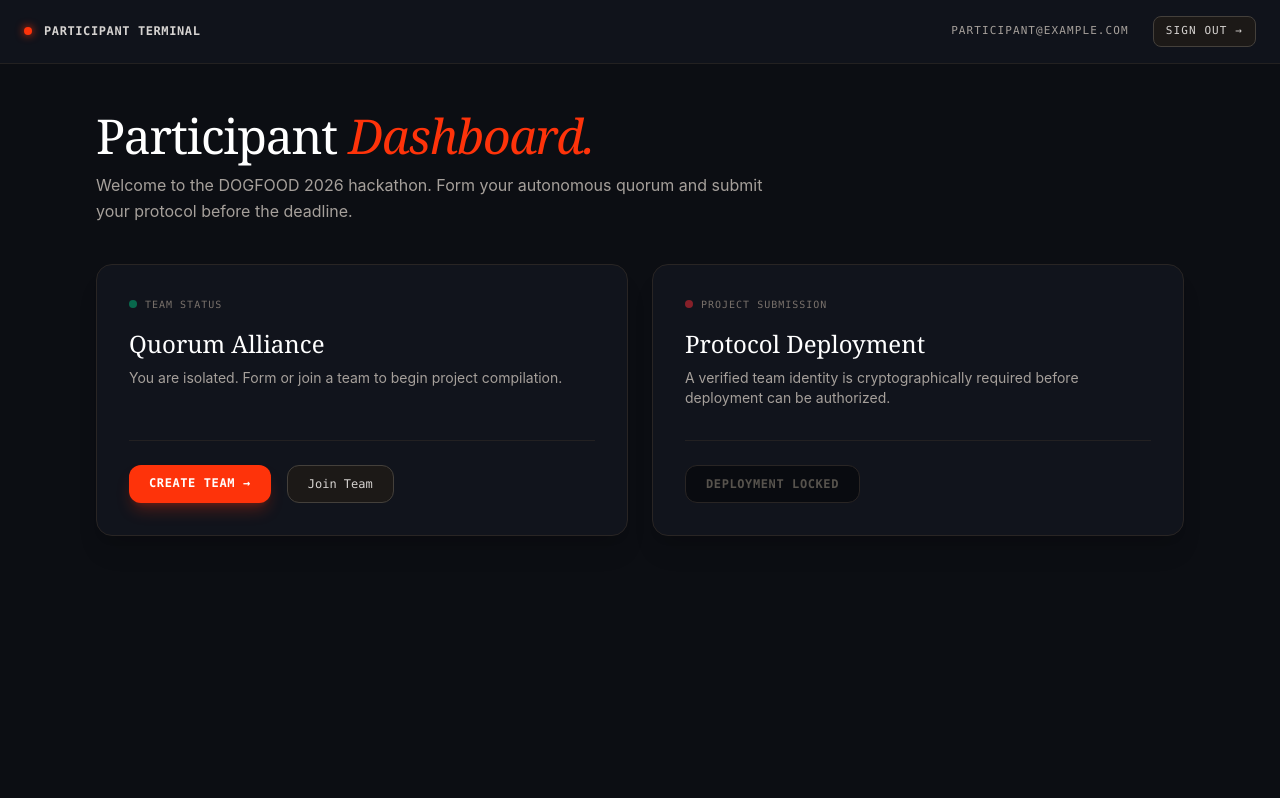
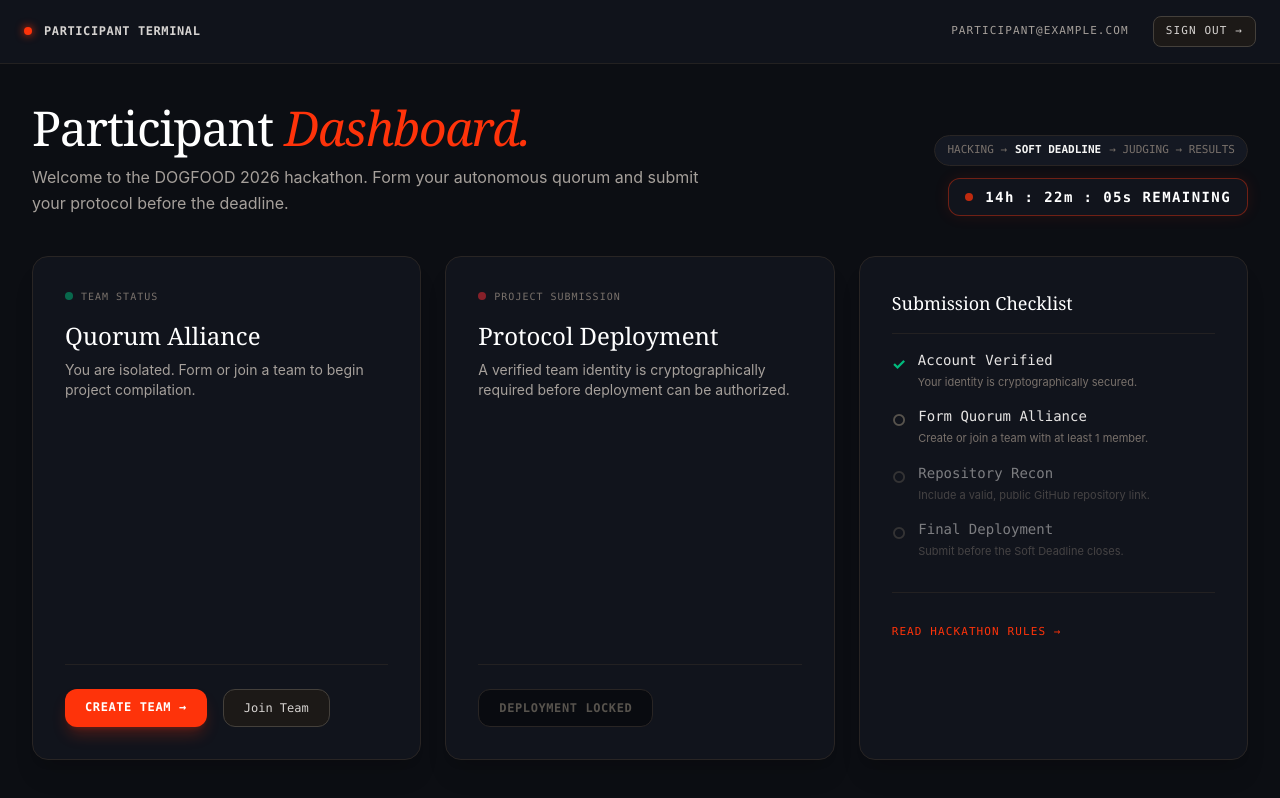
Before and after one commit to helplanes/dogfood-2026, a Next.js app: page /dashboard in a window 1280 px wide. Built offline with nearby package versions, Linux system fonts and the light colour scheme.

Commit message:
feat(participant): add countdown, sidebar, and status badges to dashboard

```diff
--- a/src/app/(participant)/dashboard/page.tsx
+++ b/src/app/(participant)/dashboard/page.tsx
@@ -3,7 +3,6 @@
 import { useState, useEffect } from "react";
 import Link from "next/link";
 import { useRouter } from "next/navigation";
-import { PublicProject } from "@/contracts";
 
 export default function ParticipantDashboard() {
   const router = useRouter();
@@ -13,16 +12,22 @@ export default function ParticipantDashboard() {
     role: "participant",
   });
 
-  const [team, setTeam] = useState<{ id: string; name: string; members: string[] } | null>(null);
+  const [team, setTeam] = useState<{ id: string; name: string; members: { email: string, role: string, status: string }[] } | null>(null);
+
+  // Mock countdown timer setup (static for display, could be dynamic later)
+  const [timeLeft, setTimeLeft] = useState("14h : 22m : 05s");
 
   useEffect(() => {
     const mockTeam = localStorage.getItem('mock_team');
     if (mockTeam) {
-      // eslint-disable-next-line react-hooks/set-state-in-effect
       setTeam({
         id: 'tm_mock',
         name: mockTeam,
-        members: ["participant@example.com", "hacker2@example.com", "coder3@example.com"]
+        members: [
+          { email: "participant@example.com", role: "Leader", status: "Accepted" },
+          { email: "hacker2@example.com", role: "Member", status: "Accepted" },
+          { email: "coder3@example.com", role: "Member", status: "Pending Invite" }
+        ]
       });
     }
   }, []);
@@ -45,7 +50,9 @@ export default function ParticipantDashboard() {
         </nav>
       </header>
 
-      <main className="max-w-6xl mx-auto px-4 sm:px-6 lg:px-8 py-12 space-y-10 w-full">
+      <main className="max-w-7xl mx-auto px-4 sm:px-6 lg:px-8 py-10 space-y-10 w-full flex-grow flex flex-col">
+        {/* Title and Timeline/Countdown Section */}
+        <div className="flex flex-col lg:flex-row lg:items-end justify-between gap-6">
           <div>
             <h2 className="text-4xl md:text-5xl font-serif text-white tracking-tight">
               Participant <span className="italic text-[#fe330a]">Dashboard.</span>
@@ -55,7 +62,25 @@ export default function ParticipantDashboard() {
             </p>
           </div>
 
-        <div className="grid grid-cols-1 lg:grid-cols-2 gap-6">
+          <div className="flex flex-col items-start lg:items-end gap-3">
+            <div className="inline-flex items-center gap-2 px-3 py-1.5 rounded-full bg-[#141822] border border-stone-800 text-[11px] font-mono text-stone-400">
+              <span className="text-stone-500">HACKING &rarr;</span>
+              <span className="text-stone-100 font-bold">SOFT DEADLINE</span>
+              <span className="text-stone-500">&rarr; JUDGING &rarr; RESULTS</span>
+            </div>
+            <div className="inline-flex items-center gap-3 px-4 py-2 rounded-xl bg-[#11141c] border border-[#fe330a]/40 shadow-[0_0_15px_rgba(254,51,10,0.1)]">
+              <span className="h-2 w-2 rounded-full bg-[#fe330a] animate-pulse" />
+              <span className="font-mono text-sm tracking-widest text-white font-bold">{timeLeft} REMAINING</span>
+            </div>
+          </div>
+        </div>
+
+        {/* Dashboard Content Grid */}
+        <div className="grid grid-cols-1 lg:grid-cols-3 gap-6 flex-grow">
+
+          {/* Main Content Area (Cards) */}
+          <div className="lg:col-span-2 space-y-6">
+            <div className="grid grid-cols-1 md:grid-cols-2 gap-6 h-full">
               {/* Team Status Card */}
               <div className="p-6 md:p-8 rounded-2xl bg-[#11141c] border border-stone-800 shadow-xl flex flex-col justify-between">
                 <div>
@@ -72,11 +97,23 @@ export default function ParticipantDashboard() {
                       </p>
 
                       <div className="mt-4">
-                    <p className="text-[11px] font-mono uppercase tracking-widest text-stone-500 mb-2">Registered Members</p>
-                    <ul className="space-y-2">
+                        <p className="text-[11px] font-mono uppercase tracking-widest text-stone-500 mb-3">Registered Members</p>
+                        <ul className="space-y-3">
                           {team.members.map((member, idx) => (
-                        <li key={idx} className="text-sm font-mono text-stone-400 flex items-center gap-2 before:content-[''] before:block before:w-1.5 before:h-1.5 before:rounded-full before:bg-[#fe330a]">
-                          {member}
+                            <li key={idx} className="flex flex-col gap-1">
+                              <div className="flex items-center justify-between">
+                                <span className="text-sm font-mono text-stone-300 flex items-center gap-2 before:content-[''] before:block before:w-1.5 before:h-1.5 before:rounded-full before:bg-[#fe330a]">
+                                  {member.email}
+                                </span>
+                                <span className={`px-2 py-0.5 rounded text-[10px] font-mono uppercase tracking-wider ${member.role === 'Leader' ? 'bg-[#fe330a]/15 text-[#fe330a] border border-[#fe330a]/30' : 'bg-stone-800 text-stone-300 border border-stone-700'}`}>
+                                  {member.role}
+                                </span>
+                              </div>
+                              <div className="pl-3.5 flex items-center gap-1.5">
+                                <span className={`text-[9px] font-mono uppercase tracking-wider ${member.status === 'Accepted' ? 'text-emerald-500' : 'text-amber-500'}`}>
+                                  {member.status === 'Pending Invite' ? '⏳ Pending' : '✓ Verified'}
+                                </span>
+                              </div>
                             </li>
                           ))}
                         </ul>
@@ -112,16 +149,29 @@ export default function ParticipantDashboard() {
               {/* Project Status Card */}
               <div className="p-6 md:p-8 rounded-2xl bg-[#11141c] border border-stone-800 shadow-xl flex flex-col justify-between">
                 <div>
-              <div className="flex items-center gap-2 mb-4 text-[10px] font-mono text-stone-500 uppercase tracking-widest">
+                  <div className="flex flex-wrap items-center justify-between gap-2 mb-4">
+                    <div className="flex items-center gap-2 text-[10px] font-mono text-stone-500 uppercase tracking-widest">
                       <span className={`w-2 h-2 rounded-sm ${team ? 'bg-amber-500/50' : 'bg-red-500/50'}`} />
                       PROJECT SUBMISSION
+                    </div>
+                    {team && (
+                      <span className="px-2 py-0.5 rounded text-[10px] font-mono uppercase tracking-wider font-semibold bg-amber-500/15 text-amber-500 border border-amber-500/30">
+                        DRAFT
+                      </span>
+                    )}
                   </div>
                   <h3 className="text-2xl font-serif text-white mb-2">Protocol Deployment</h3>
 
                   {team ? (
+                    <div className="space-y-4">
                       <p className="text-sm font-sans text-stone-400">
                         Your quorum has not submitted a finalized project. Ensure all telemetry and schemas are ready before deployment.
                       </p>
+                      <div className="mt-4 p-4 rounded-xl bg-[#141822] border border-stone-800/80">
+                        <p className="text-xs font-mono text-stone-500 mb-1">CURRENT STATUS:</p>
+                        <p className="text-sm font-mono text-stone-300">Awaiting Submission Payload</p>
+                      </div>
+                    </div>
                   ) : (
                     <p className="text-sm font-sans text-stone-400">
                       A verified team identity is cryptographically required before deployment can be authorized.
@@ -131,7 +181,7 @@ export default function ParticipantDashboard() {
 
                 <div className="mt-8 pt-6 border-t border-stone-800/80">
                   {team ? (
-                <Link href="/dashboard/projects/new" className="px-5 py-2.5 rounded-xl bg-[#fe330a] hover:bg-[#ff4922] text-white text-xs font-mono font-bold uppercase tracking-wider transition-all shadow-lg shadow-[#fe330a]/25">
+                    <Link href="/dashboard/projects/new" className="inline-flex px-5 py-2.5 rounded-xl bg-[#fe330a] hover:bg-[#ff4922] text-white text-xs font-mono font-bold uppercase tracking-wider transition-all shadow-lg shadow-[#fe330a]/25">
                       Initialize Deployment &rarr;
                     </Link>
                   ) : (
@@ -142,6 +192,52 @@ export default function ParticipantDashboard() {
                 </div>
               </div>
             </div>
+          </div>
+
+          {/* Sidebar / Checklist Context */}
+          <div className="lg:col-span-1">
+            <div className="p-6 md:p-8 rounded-2xl bg-[#11141c] border border-stone-800 shadow-xl h-full">
+              <h3 className="text-lg font-serif text-white mb-4 border-b border-stone-800/80 pb-4">Submission Checklist</h3>
+              <ul className="space-y-4">
+                <li className="flex items-start gap-3">
+                  <span className="mt-0.5 text-emerald-500 font-bold">✓</span>
+                  <div>
+                    <p className="text-sm font-mono text-stone-200">Account Verified</p>
+                    <p className="text-[11px] font-sans text-stone-500 mt-1">Your identity is cryptographically secured.</p>
+                  </div>
+                </li>
+                <li className="flex items-start gap-3">
+                  <span className={`mt-0.5 font-bold ${team ? 'text-emerald-500' : 'text-stone-600'}`}>{team ? '✓' : '○'}</span>
+                  <div>
+                    <p className="text-sm font-mono text-stone-200">Form Quorum Alliance</p>
+                    <p className="text-[11px] font-sans text-stone-500 mt-1">Create or join a team with at least 1 member.</p>
+                  </div>
+                </li>
+                <li className="flex items-start gap-3 opacity-50">
+                  <span className="mt-0.5 text-stone-600 font-bold">○</span>
+                  <div>
+                    <p className="text-sm font-mono text-stone-200">Repository Recon</p>
+                    <p className="text-[11px] font-sans text-stone-500 mt-1">Include a valid, public GitHub repository link.</p>
+                  </div>
+                </li>
+                <li className="flex items-start gap-3 opacity-50">
+                  <span className="mt-0.5 text-stone-600 font-bold">○</span>
+                  <div>
+                    <p className="text-sm font-mono text-stone-200">Final Deployment</p>
+                    <p className="text-[11px] font-sans text-stone-500 mt-1">Submit before the Soft Deadline closes.</p>
+                  </div>
+                </li>
+              </ul>
+
+              <div className="mt-8 pt-6 border-t border-stone-800/80">
+                <Link href="/help" className="text-[11px] font-mono uppercase tracking-widest text-[#fe330a] hover:text-[#ff4922] transition-colors">
+                  Read Hackathon Rules &rarr;
+                </Link>
+              </div>
+            </div>
+          </div>
+
+        </div>
       </main>
     </div>
   );
```
Lines whose indentation alone changed are shown as unchanged.
